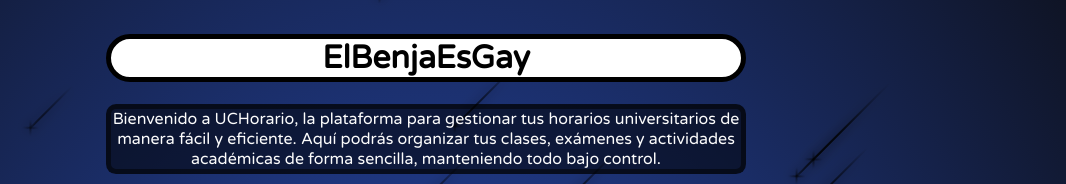
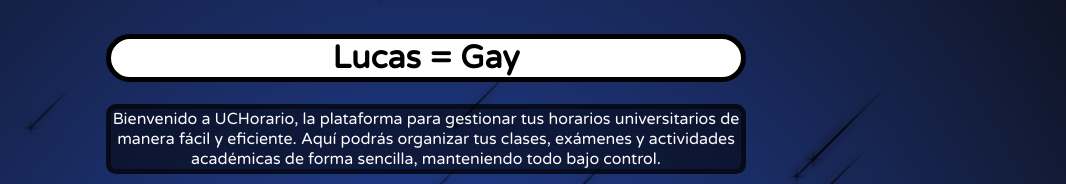
Before and after one commit to BotDiegon/Esquizofreenia, a plain HTML site: page Esquizofreenia/index.html in a window 1280 px wide. Shown: the part 175-359 px from the top of the page, 214-1280 px from the left. Drawn offline with Linux system fonts and the light colour scheme.

Commit message:
changed title

```diff
--- a/Esquizofreenia/index.html
+++ b/Esquizofreenia/index.html
@@ -12,7 +12,7 @@
 
     <img src="https://uniconexed.org/wp-content/uploads/2022/02/Pontificia-Universidad-Catolica-de-Chile-Logo.png" alt="Logo" style="position: absolute; top: 30px; left: 10px; width: 200px; height: auto;">
     <div class="title" style="position: absolute; top: 50%; left: 50%; transform: translate(-50%, -50%); z-index: 9999;">
-        <h1>ElBenjaEsGay</h1>
+        <h1>Lucas = Gay</h1>
         <!-- Rest of your HTML code -->
         <p>Bienvenido a UCHorario, la plataforma para gestionar tus horarios universitarios de manera fácil y eficiente. Aquí podrás organizar tus clases, exámenes y actividades académicas de forma sencilla, manteniendo todo bajo control.</p>
         <p>Con UCHorario, podrás crear y personalizar tus horarios, agregar asignaturas, establecer recordatorios y recibir notificaciones importantes. Además, podrás acceder a información relevante sobre tus cursos, como profesores, salas de clases y material de estudio.</p>
```
Also changed, not shown: 1 other file.
